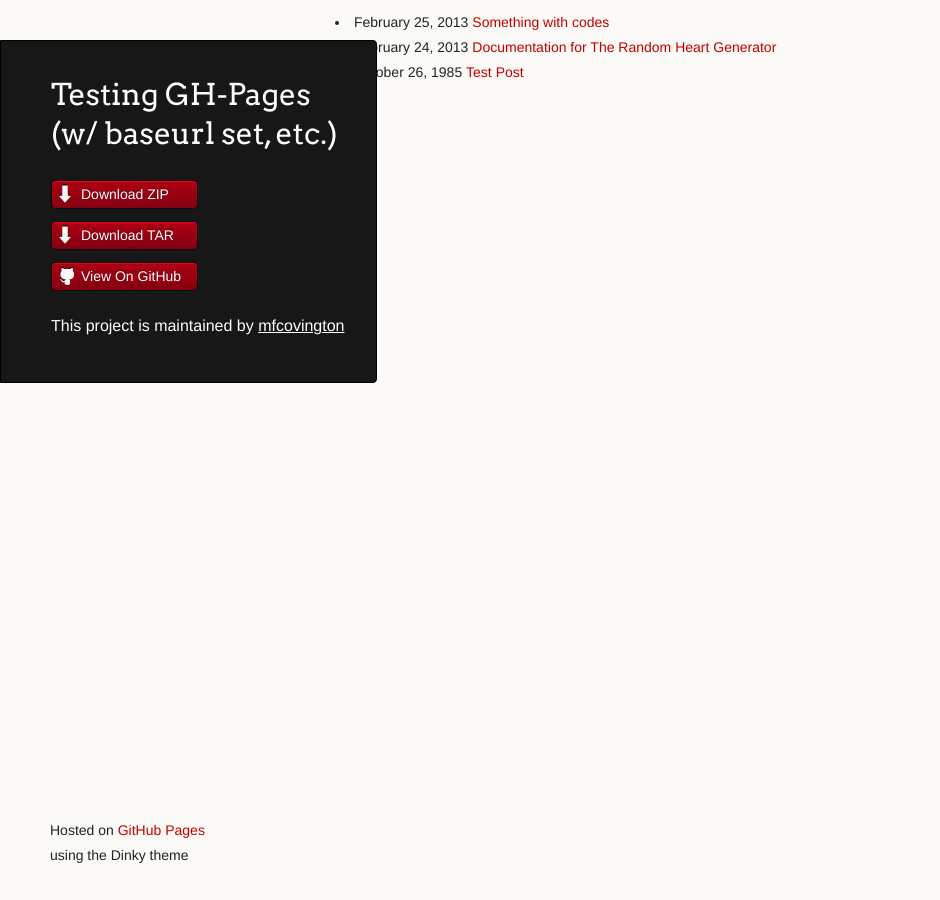
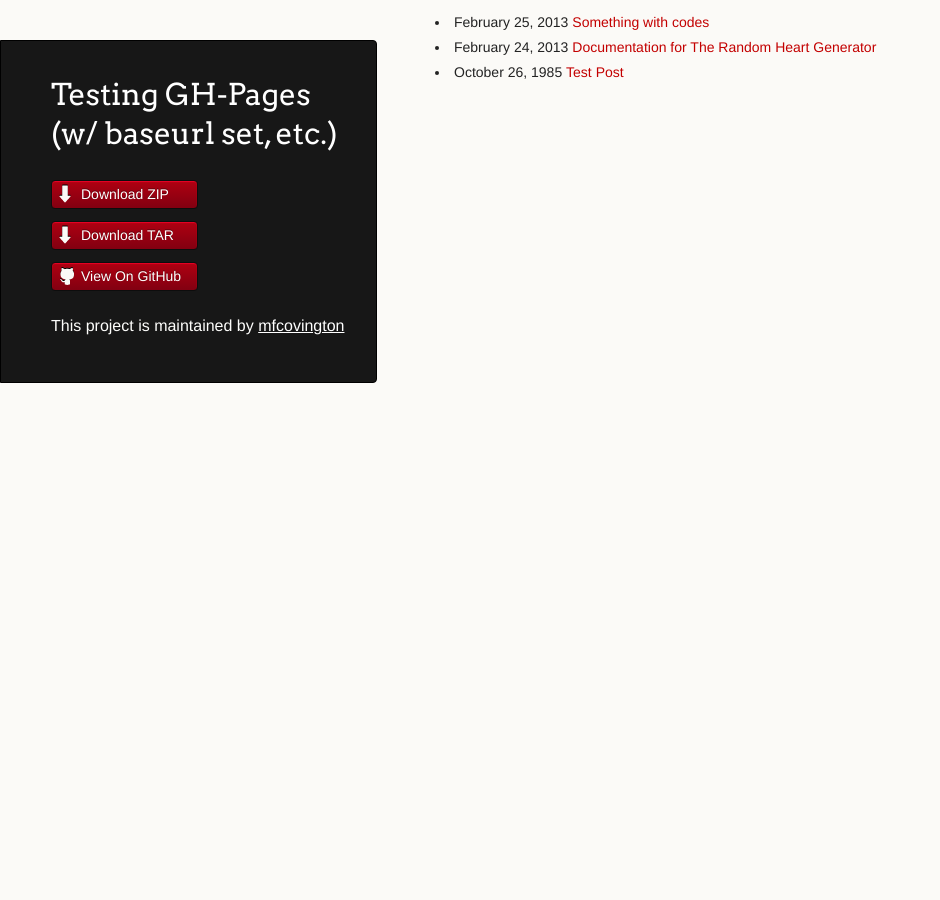
Before and after one commit to mfcovington/gh-pages-test, a Jekyll site: the page built from index.html, in a window 1280 px wide. Shown: the whole page, without its empty margins (0-940 px from the left). Built offline with Jekyll 4.4.1, drawn with Linux system fonts in a browser that asks for light colours; Markdown is read by kramdown in place of the engine named in the settings.

Commit message:
lots of changes; fixed overlap

```diff
--- a/_config.yml
+++ b/_config.yml
@@ -4,3 +4,4 @@
 permalink: /:year/:title/
 pygments: true
 markdown: redcarpet
+auto: true
--- a/_layouts/layout.html
+++ b/_layouts/layout.html
@@ -2,11 +2,16 @@
 
 <html>
   <head>
-    <meta http-equiv="Content-Type" content="text/html; charset=UTF-8" />
-    <meta name="author" content="Mike Covington" />
+    <meta charset="utf-8">
+    <meta http-equiv="X-UA-Compatible" content="chrome=1">
     <title>{{ page.title }}</title>
     <link rel="stylesheet" type="text/css" href="{{ site.baseurl }}/stylesheets/pygment_trac.css">
     <link rel="stylesheet" type="text/css" href="{{ site.baseurl }}/stylesheets/styles.css">
+    <script src="javascripts/scale.fix.js"></script>
+    <meta name="viewport" content="width=device-width, initial-scale=1, user-scalable=no">
+    <!--[if lt IE 9]>
+    <script src="//html5shiv.googlecode.com/svn/trunk/html5.js"></script>
+    <![endif]-->
   </head>
   <body>
     <div class="wrapper">
@@ -30,9 +35,9 @@
       <section>
         {{ content }}
       </section>
-      <footer>
+<!--       <footer>
         <p><small>Hosted on <a href="https://pages.github.com">GitHub Pages</a> using the Dinky theme</small></p>
-      </footer>
+      </footer> -->
     </div>
     <!--[if !IE]><script>fixScale(document);</script><![endif]-->
 
--- a/stylesheets/styles.css
+++ b/stylesheets/styles.css
@@ -309,7 +309,7 @@
 /* Section - for main page content */
 
 section {
-  width:650px;
+  width:550px;
   float:right;
   padding-bottom:50px;
 }
```
